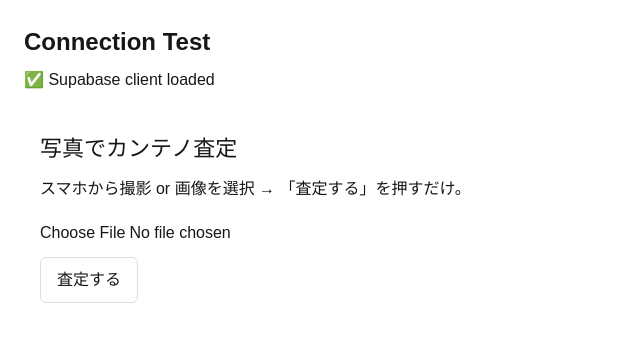
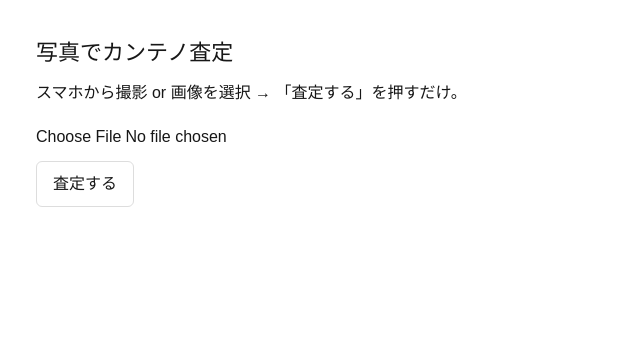
Before and after one commit to spitarmy/nextjs-boilerplate, a Next.js app: page / in a window 1280 px wide. Shown: the top 342 px of the page, without its empty margins (0-640 px from the left). Built offline with nearby package versions, Linux system fonts and the light colour scheme; no server answers.

Commit message:
Refactor Page component layout and styling
Reduced padding in the main container and removed the connection test message.

```diff
--- a/app/page.tsx
+++ b/app/page.tsx
@@ -1,16 +1,8 @@
-// app/page.tsx
 import UploadForm from './components/UploadForm';
 
 export default function Page() {
   return (
-    <main style={{ padding: 24 }}>
-      <h1 style={{ fontSize: 24, fontWeight: 800, marginBottom: 8 }}>
-        Connection Test
-      </h1>
-      <p>✅ Supabase client loaded</p>
-
-      <div style={{ height: 24 }} />
-
+    <main style={{ padding: 20 }}>
       <UploadForm />
     </main>
   );
```
